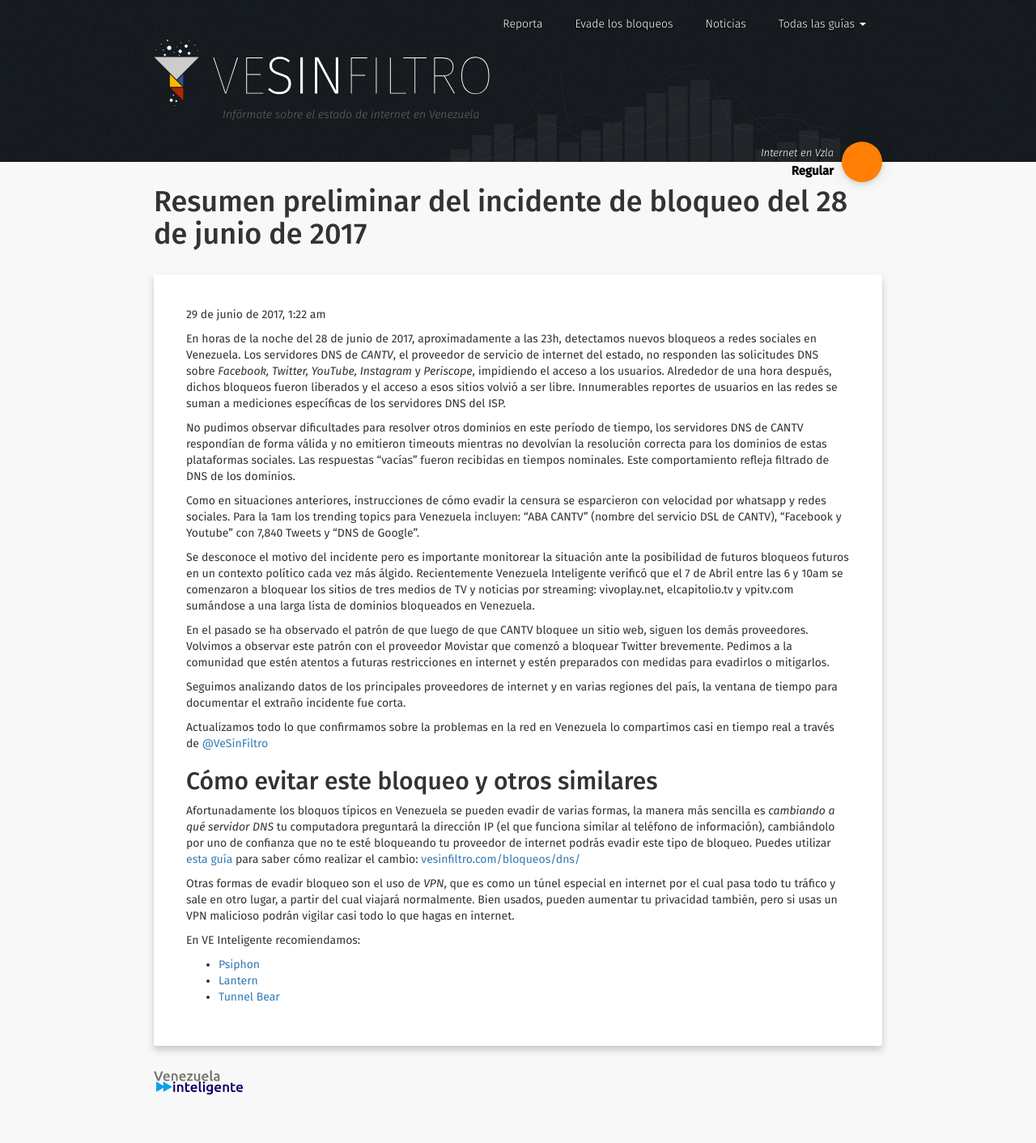
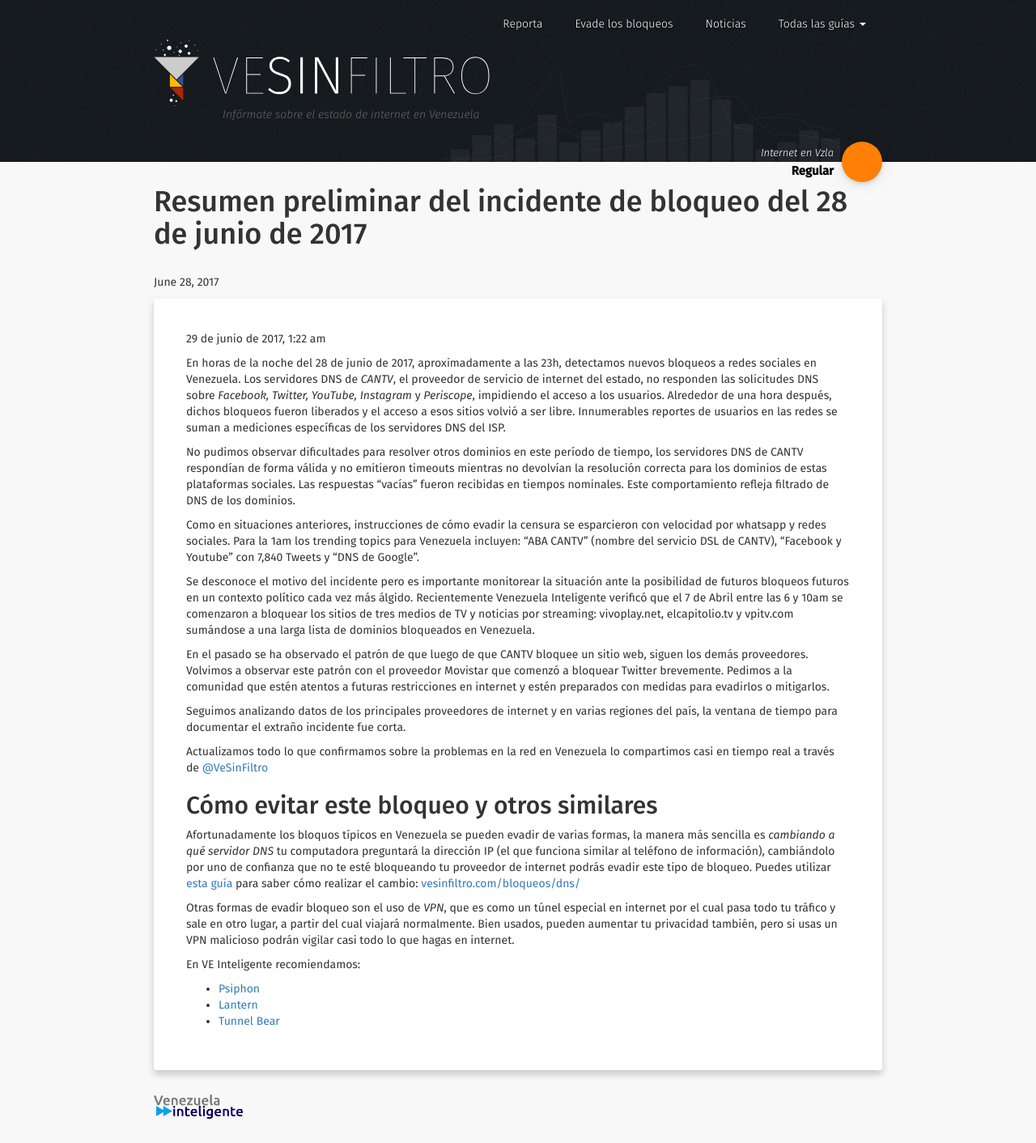
Before and after one commit to VEinteligente/VESinFiltro, a Jekyll site: the page built from _noticias/2017-06-28_resumen_preliminar copy.md, in a window 1280 px wide. Shown: the whole page at 81% size. Built offline with Jekyll 4.4.1, drawn with Linux system fonts in a browser that asks for light colours; nearby versions of some CDN libraries; before the commit the page ends 1382 px from its top, so only the background shows below that.

Commit message:
Add post byline

```diff
--- a/_layouts/post.html
+++ b/_layouts/post.html
@@ -10,6 +10,10 @@
     <div class="page-content">
 	  <header class="wrapper post-header">
         <h1 class="post-title">{{ page.title }}</h1>
+        <p.date>{{ page.date |  date: '%B %d, %Y' }}</p>
+        {% if page.author %}
+	        <p.byline>Autor: <span class="author-name">{{ page.author }}</span></p>
+        {% endif %}
       </header>
       <div class="wrapper"><div>
         <div class="post">
```
